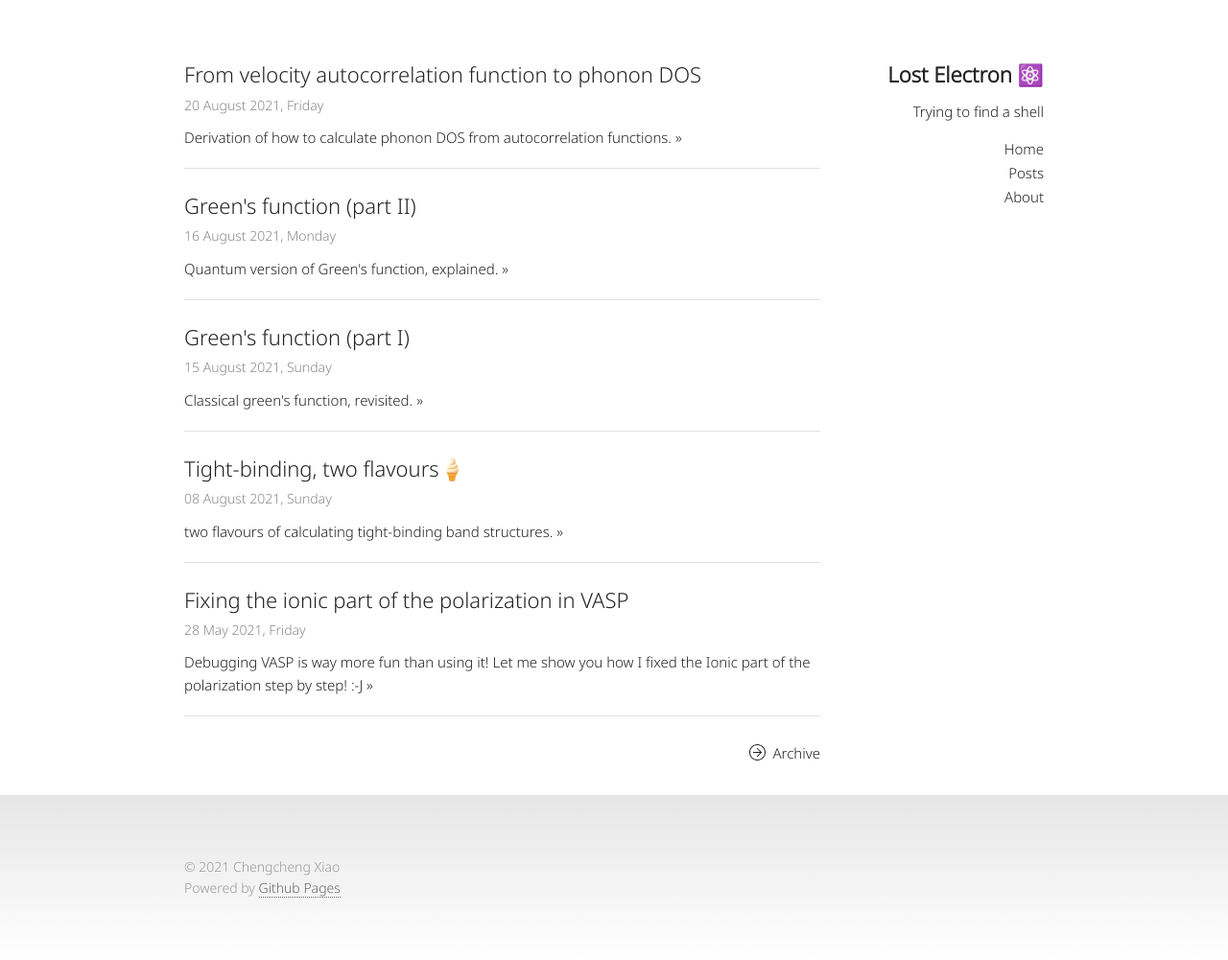
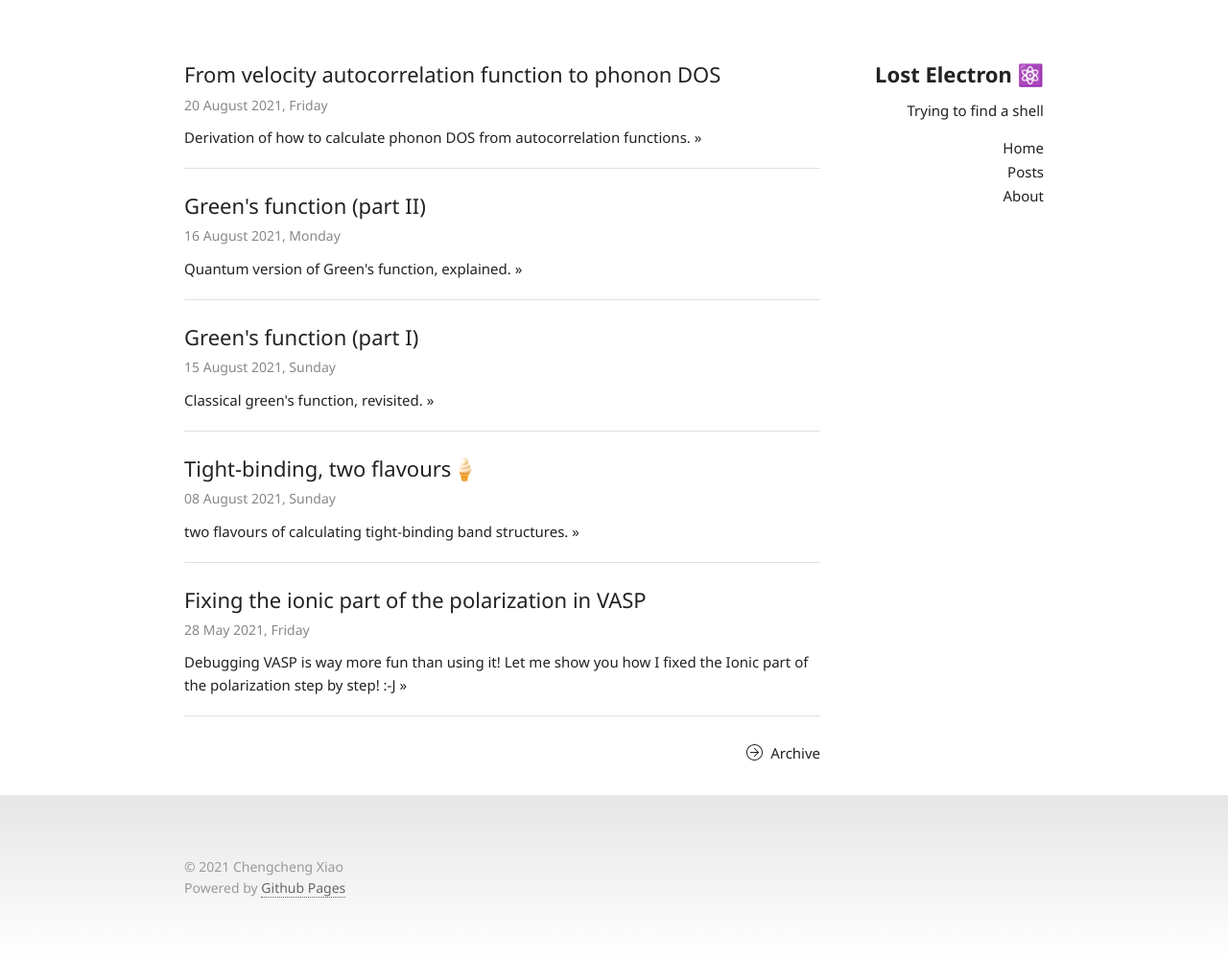
Before and after one commit to Chengcheng-Xiao/Chengcheng-Xiao.github.io, a Jekyll site: the page built from index.html, in a window 1280 px wide. Shown: the whole page at 96% size. Built offline with Jekyll 4.4.1, drawn with Linux system fonts in a browser that asks for light colours; nearby versions of some CDN libraries.

Commit message:
update font, again.

```diff
--- a/_includes/head.html
+++ b/_includes/head.html
@@ -39,7 +39,10 @@
   <meta name="theme-color" content="#ffffff" media="(prefers-color-scheme: light)">
   <meta name="theme-color" content="#191919" media="(prefers-color-scheme: dark)">
 
-  <link href="https://fonts.googleapis.com/css?family=Noto+Sans:wght@300&display=fallback" rel="stylesheet">
+  <!-- <link href="https://fonts.googleapis.com/css?family=Noto+Sans:wght@300&display=fallback" rel="stylesheet"> -->
+  <link rel="preconnect" href="https://fonts.googleapis.com">
+  <link rel="preconnect" href="https://fonts.gstatic.com" crossorigin>
+  <link href="https://fonts.googleapis.com/css?family=Noto+Sans:ital,wght@0,400;0,700;1,400&display=fallback" rel="stylesheet">
 
   <!--KaTeX-->
   <link rel="stylesheet" href="https://cdn.jsdelivr.net/npm/katex@0.13.13/dist/katex.min.css" integrity="sha384-RZU/ijkSsFbcmivfdRBQDtwuwVqK7GMOw6IMvKyeWL2K5UAlyp6WonmB8m7Jd0Hn" crossorigin="anonymous">
--- a/_includes/header.html
+++ b/_includes/header.html
@@ -1,7 +1,7 @@
 <header class="site-header">
 
-  <h2 class="logo"><a href="{{ site.baseurl }}/">{{ site.title }}</a></h2>
-  <p class="bio"><a href="{{ site.baseurl }}/">{{ site.subtitle }}</a></p>
+  <div class="logo"><a href="{{ site.baseurl }}/">{{ site.title }}</a></div>
+  <p class="bio">{{ site.subtitle }}</p>
 
   <div class="nav">
 
--- a/_sass/_layout.scss
+++ b/_sass/_layout.scss
@@ -66,6 +66,7 @@ body {
 .logo {
   margin-bottom:12.5px;
   font-weight:$font-weight-bold;
+  font-size: 2.2rem; line-height: 1.2;  letter-spacing: 0rem;
 }
 .logo a {
   -webkit-transition:.4s;
```
